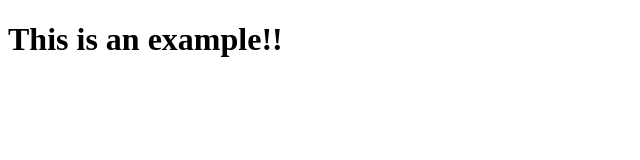
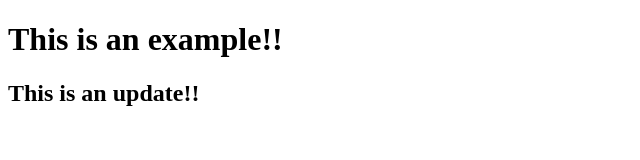
Before and after one commit to ovayora/tutor-demo, a plain HTML site: page index.html in a window 1280 px wide. Shown: the whole page, without its empty margins (0-640 px from the left). Drawn offline with Linux system fonts and the light colour scheme.

Commit message:
added h2 to html

```diff
--- a/index.html
+++ b/index.html
@@ -7,5 +7,7 @@
 </head>
 <body>
     <h1>This is an example!!</h1>
+
+    <h2>This is an update!!</h2>
 </body>
 </html>
```
